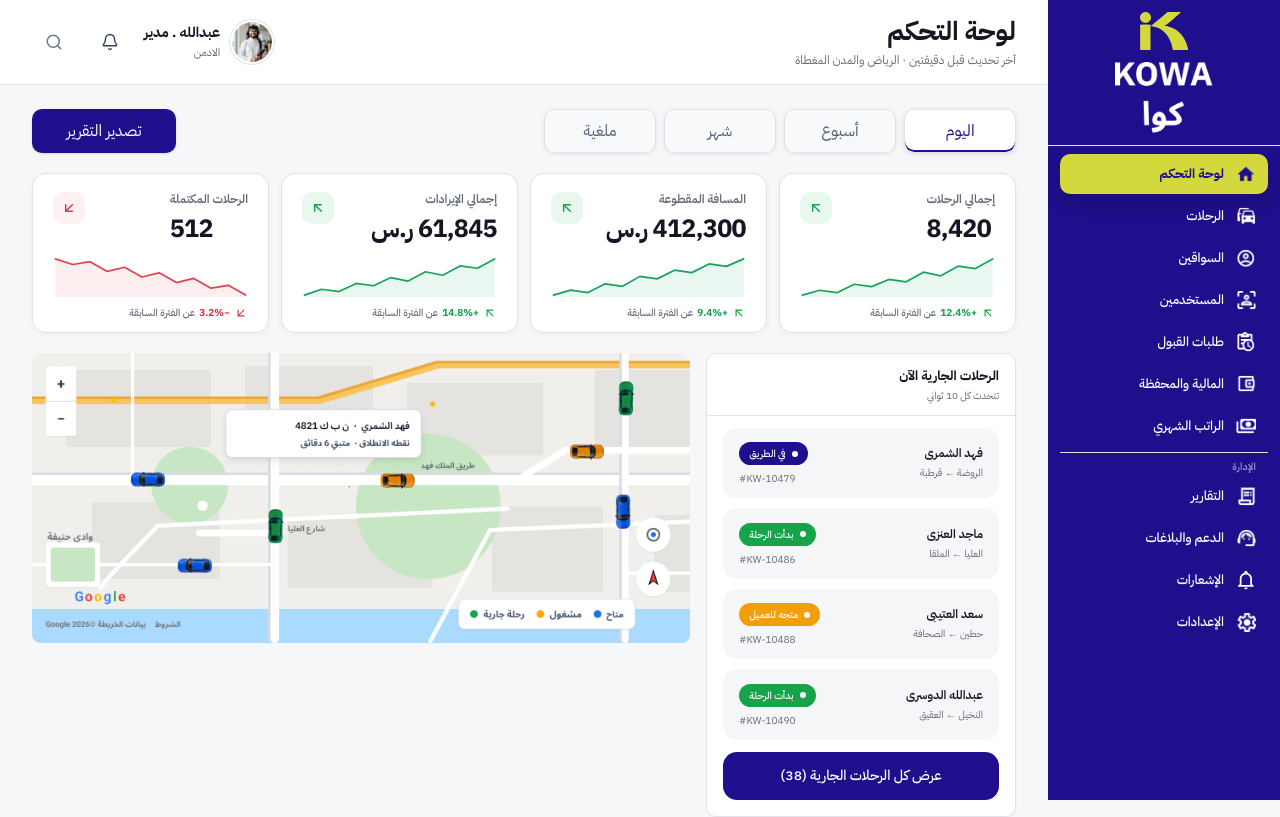
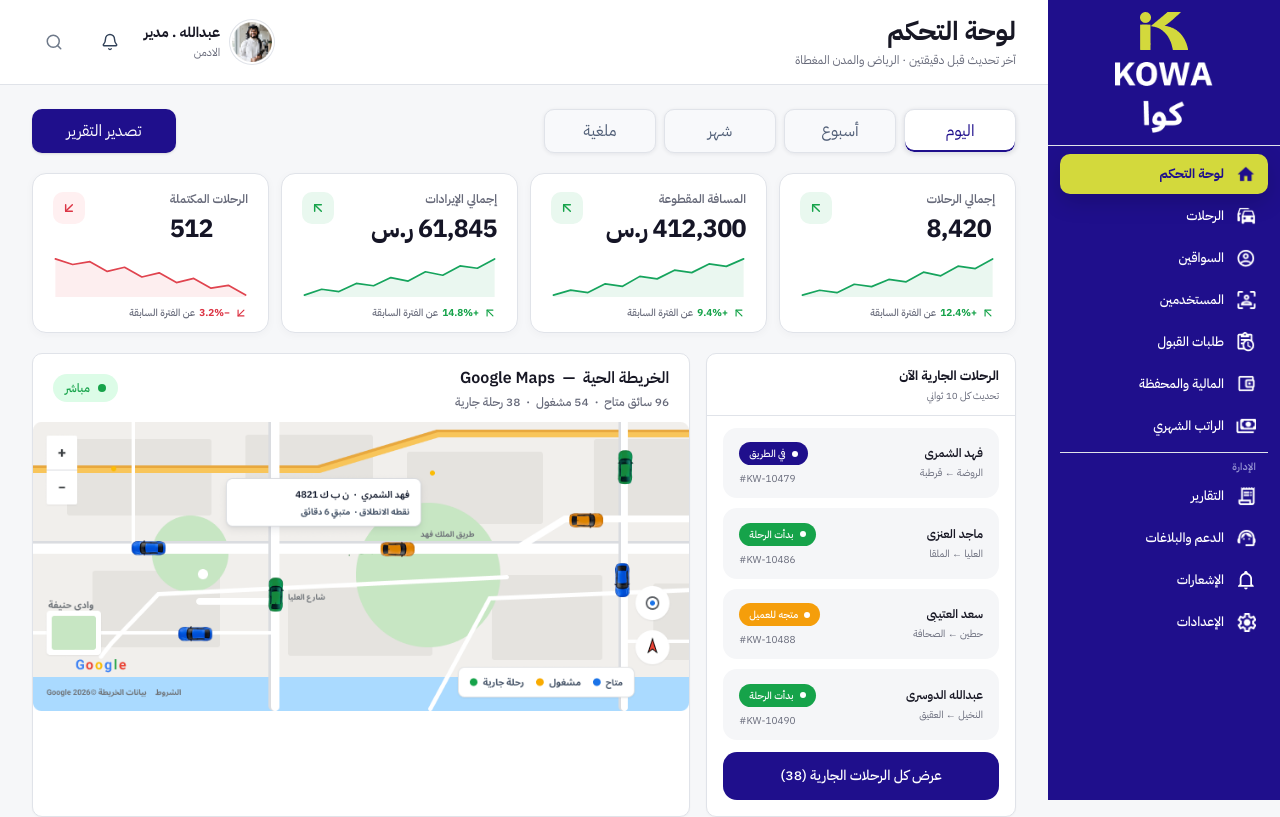
Before and after one commit to ahmedebrahem0/AquaDashboard, a Next.js app: page / in a window 1280 px wide. Shown: the top 817 px of the page. Built offline with nearby package versions, Linux system fonts and the light colour scheme.

Commit message:
Feat: Handel New Version

```diff
--- a/src/features/delivery-map/components/delivery-map-card.tsx
+++ b/src/features/delivery-map/components/delivery-map-card.tsx
@@ -1,4 +1,46 @@
 import Image from "next/image";
+
 export function DeliveryMapCard() {
-  return <section dir="rtl" aria-labelledby="map-title" className="overflow-hidden rounded-[var(--radius)]"><h2 id="map-title" className="sr-only">الخريطة الحية</h2><Image src="/images/map/new-map.png" alt="الخريطة الحية لمواقع مركبات التوصيل الحالية" width={808} height={432} sizes="(min-width:1280px) 55vw, 100vw" className="h-auto w-full" priority /></section>;
+  return (
+    <section
+      dir="rtl"
+      aria-labelledby="map-title"
+      className="dashboard-card overflow-hidden"
+    >
+      <header className="flex items-center justify-between gap-4 px-4 py-3 sm:px-5">
+        <div className="min-w-0 text-right">
+          <h2
+            id="map-title"
+            className="text-sm font-semibold text-foreground sm:text-base"
+          >
+            الخريطة الحية&nbsp; — &nbsp;<bdi dir="ltr">Google Maps</bdi>
+          </h2>
+          <p className="mt-1 text-[10px] font-medium text-muted-foreground sm:text-xs">
+            96 سائق متاح&nbsp; · &nbsp;54 مشغول&nbsp; · &nbsp;38 رحلة جارية
+          </p>
+        </div>
+
+        <span
+          role="status"
+          className="inline-flex shrink-0 items-center gap-2 rounded-full bg-[#DCFCE7] px-3 py-1.5 text-[10px] font-medium text-[#16A34A] sm:text-xs"
+        >
+          <span
+            aria-hidden="true"
+            className="size-2 rounded-full bg-[#16A34A]"
+          />
+          مباشر
+        </span>
+      </header>
+
+      <Image
+        src="/images/map/new-map.png"
+        alt="الخريطة الحية لمواقع مركبات التوصيل الحالية"
+        width={808}
+        height={432}
+        sizes="(min-width:1280px) 55vw, 100vw"
+        className="h-auto w-full"
+        preload
+      />
+    </section>
+  );
 }
--- a/src/features/orders/components/current-trips-card.tsx
+++ b/src/features/orders/components/current-trips-card.tsx
@@ -14,7 +14,7 @@ export function CurrentTripsCard({ trips }: { trips: readonly CurrentTrip[] }) {
       <CardTitle
         id="trips-title"
         title="الرحلات الجارية الآن"
-        subtitle="تتحدث كل 10 ثواني"
+        subtitle="تحديث كل 10 ثواني"
       />
       <ul className="space-y-2.5 px-4 py-3">
         {trips.map((trip) => {
```
